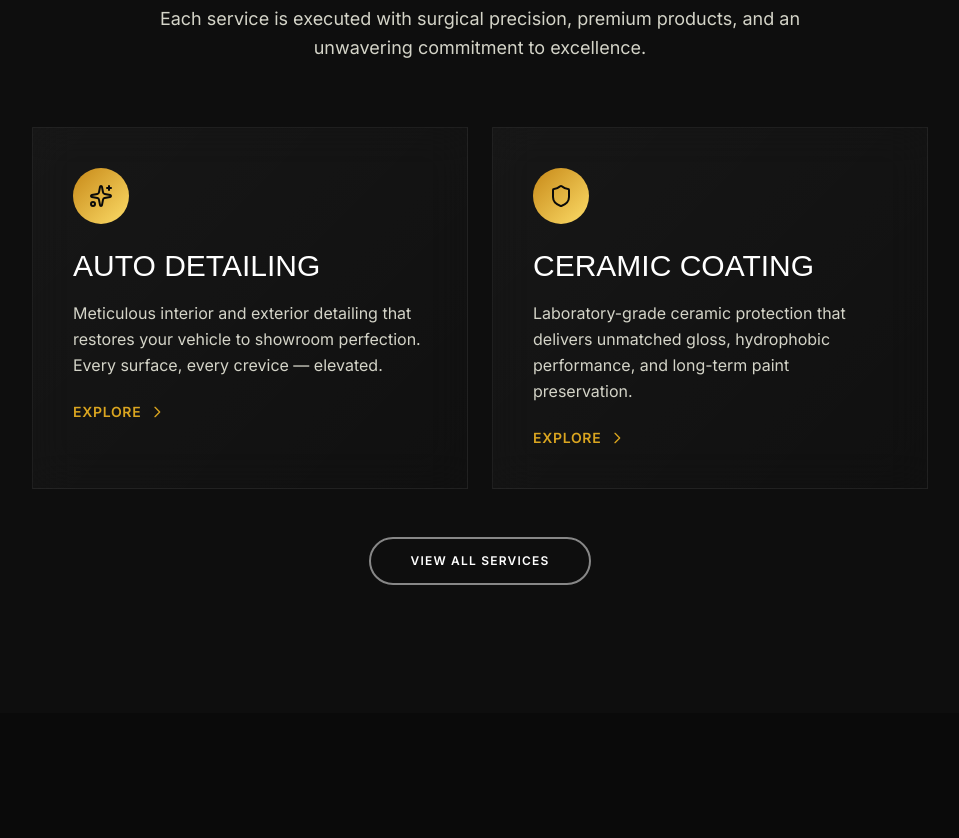
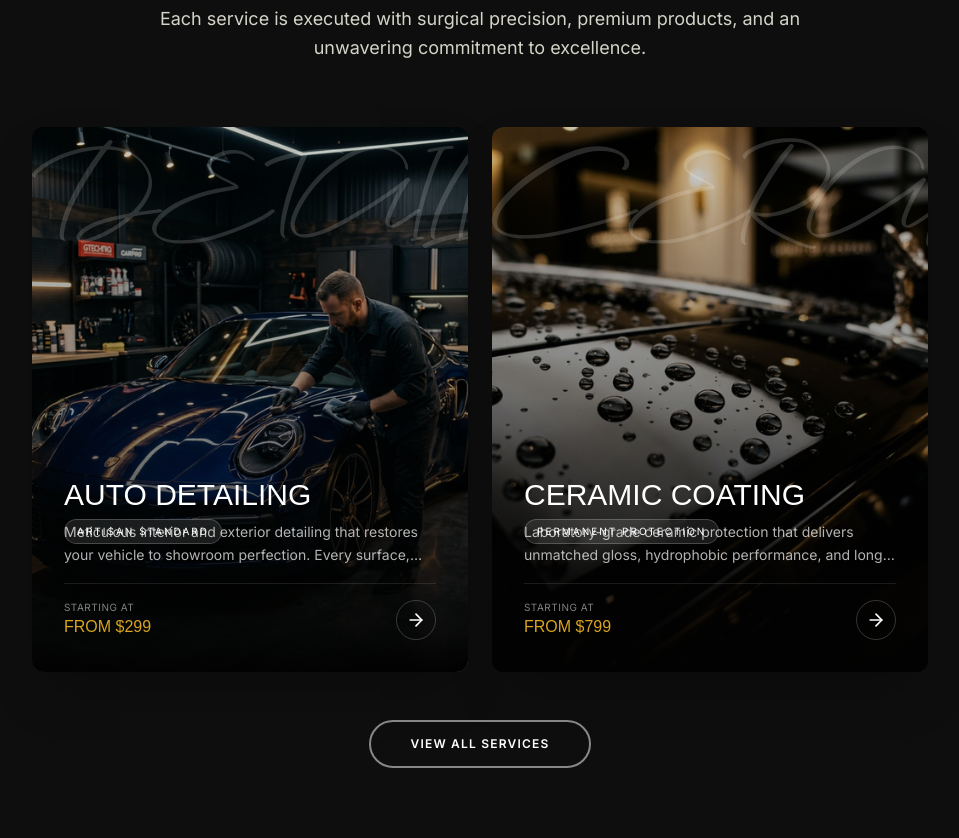
Before and after one commit to empexofficial/torvani, a Next.js app: page / in a window 1280 px wide. Shown: the part 2220-3058 px from the top of the page, without its empty margins (160-1119 px from the left). Built offline with nearby package versions, Linux system fonts and the light colour scheme; a web font is replaced by a local one.

Commit message:
feat: Redesign `ServiceCard` to display images, badges, prices, and model names, integrating new service data and assets.

```diff
--- a/src/app/page.tsx
+++ b/src/app/page.tsx
@@ -114,7 +114,7 @@ export default function HomePage() {
       <section className="py-24 md:py-32 bg-obsidian-200/50">
         <div className="max-w-8xl mx-auto px-6">
           <SectionTitle
-            label="Our Services"
+            label="Your Torvani journey starts now."
             title="Signature Services"
             subtitle="Each service is executed with surgical precision, premium products, and an unwavering commitment to excellence."
           />
@@ -126,6 +126,10 @@ export default function HomePage() {
                 description={service.shortDescription}
                 href={service.href}
                 icon={service.icon}
+                image={service.image}
+                badge={service.badge}
+                price={service.price}
+                modelName={service.modelName}
                 index={index}
               />
             ))}
--- a/src/app/services/page.tsx
+++ b/src/app/services/page.tsx
@@ -39,6 +39,10 @@ export default function ServicesPage() {
                                 description={service.shortDescription}
                                 href={service.href}
                                 icon={service.icon}
+                                image={service.image}
+                                badge={service.badge}
+                                price={service.price}
+                                modelName={service.modelName}
                                 index={index}
                             />
                         ))}
--- a/src/components/ui/ServiceCard.tsx
+++ b/src/components/ui/ServiceCard.tsx
@@ -1,18 +1,22 @@
 import Link from "next/link";
 import AnimatedSection from "./AnimatedSection";
-import { Sparkles, Shield } from "lucide-react";
+import { Sparkles, Shield, ArrowRight } from "lucide-react";
 
 interface ServiceCardProps {
     title: string;
     description: string;
     href: string;
     icon: string;
+    image: string;
+    badge: string;
+    price: string;
+    modelName: string;
     index?: number;
 }
 
 const iconMap: Record<string, React.ReactNode> = {
-    sparkles: <Sparkles className="w-6 h-6" />,
-    shield: <Shield className="w-6 h-6" />,
+    sparkles: <Sparkles className="w-4 h-4" />,
+    shield: <Shield className="w-4 h-4" />,
 };
 
 export default function ServiceCard({
@@ -20,41 +24,57 @@ export default function ServiceCard({
     description,
     href,
     icon,
+    image,
+    badge,
+    price,
+    modelName,
     index = 0,
 }: ServiceCardProps) {
     return (
         <AnimatedSection delay={index * 0.15}>
-            <Link href={href} className="group block h-full">
-                <div className="glass-card glass-card-hover h-full p-8 md:p-10 transition-all duration-500 hover:shadow-premium-card">
-                    {/* Icon */}
-                    <div className="w-14 h-14 rounded-full flex items-center justify-center mb-6 gold-gradient-bg text-obsidian transition-transform duration-500 group-hover:scale-110">
-                        {iconMap[icon] || <Sparkles className="w-6 h-6" />}
+            <Link href={href} className="group block relative aspect-square md:aspect-[4/5] overflow-hidden rounded-xl bg-obsidian-900 shadow-2xl">
+                {/* Background Image */}
+                <div
+                    className="absolute inset-0 bg-cover bg-center transition-transform duration-1000 group-hover:scale-110"
+                    style={{ backgroundImage: `url(${image})` }}
+                />
+
+                {/* Dark Overlay for depth */}
+                <div className="absolute inset-0 bg-gradient-to-t from-obsidian-900 via-obsidian-900/40 to-obsidian-900/20 group-hover:from-obsidian-950 transition-colors duration-500" />
+
+                {/* Top Overlay: Service "Model" Name */}
+                <div className="absolute top-8 left-0 right-0 text-center pointer-events-none">
+                    <span className="font-colbiac text-6xl md:text-7xl lg:text-8xl text-white/20 uppercase tracking-tighter opacity-80 transition-all duration-700 group-hover:opacity-40 group-hover:scale-105 inline-block">
+                        {modelName}
+                    </span>
+                </div>
+
+                {/* Badge Overlay */}
+                <div className="absolute bottom-32 left-8 transition-transform duration-500 group-hover:-translate-y-2">
+                    <div className="px-3 py-1 bg-white/10 backdrop-blur-md border border-white/20 rounded-full inline-flex items-center gap-2">
+                        <span className="text-[10px] text-white font-body uppercase tracking-[0.2em]">
+                            {badge}
+                        </span>
                     </div>
+                </div>
 
-                    {/* Content */}
-                    <h3 className="font-display text-2xl md:text-3xl font-bold text-ivory-50 mb-4 group-hover:text-gold-200 transition-colors duration-300">
+                {/* Content Overlay */}
+                <div className="absolute bottom-0 left-0 right-0 p-8 pt-0 flex flex-col justify-end h-1/2">
+                    <h3 className="font-display text-2xl md:text-3xl font-bold text-white mb-2 transition-transform duration-500 group-hover:-translate-y-1">
                         {title}
                     </h3>
-                    <p className="text-ivory-400 font-body leading-relaxed mb-6">
+                    <p className="text-white/70 font-body text-sm leading-relaxed mb-4 line-clamp-2 transition-transform duration-500 group-hover:-translate-y-1 opacity-100 group-hover:opacity-90">
                         {description}
                     </p>
 
-                    {/* Link indicator */}
-                    <div className="flex items-center gap-2 text-gold-400 font-body text-sm font-semibold uppercase tracking-wider group-hover:gap-3 transition-all duration-300">
-                        <span>Explore</span>
-                        <svg
-                            className="w-4 h-4 transition-transform duration-300 group-hover:translate-x-1"
-                            fill="none"
-                            viewBox="0 0 24 24"
-                            stroke="currentColor"
-                            strokeWidth={2}
-                        >
-                            <path
-                                strokeLinecap="round"
-                                strokeLinejoin="round"
-                                d="M9 5l7 7-7 7"
-                            />
-                        </svg>
+                    <div className="flex items-center justify-between pt-4 border-t border-white/10 transition-transform duration-500 group-hover:-translate-y-1">
+                        <div className="flex flex-col">
+                            <span className="text-[10px] text-white/50 uppercase tracking-wider font-body">Starting At</span>
+                            <span className="text-gold-400 font-display font-bold">{price}</span>
+                        </div>
+                        <div className="w-10 h-10 rounded-full border border-white/20 flex items-center justify-center text-white transition-all duration-300 group-hover:bg-white group-hover:text-obsidian group-hover:border-white">
+                            <ArrowRight className="w-5 h-5" />
+                        </div>
                     </div>
                 </div>
             </Link>
--- a/src/lib/data.ts
+++ b/src/lib/data.ts
@@ -9,6 +9,10 @@ export interface Service {
     shortDescription: string;
     icon: string;
     href: string;
+    image: string;
+    badge: string;
+    price: string;
+    modelName: string;
 }
 
 export interface Testimonial {
@@ -66,6 +70,10 @@ export const services: Service[] = [
             "Meticulous interior and exterior detailing that restores your vehicle to showroom perfection. Every surface, every crevice — elevated.",
         icon: "sparkles",
         href: "/services/auto-detailing",
+        image: "/images/services/detailing.png",
+        badge: "Artisan Standard",
+        price: "From $299",
+        modelName: "Detailing",
     },
     {
         id: "ceramic-coating",
@@ -75,6 +83,10 @@ export const services: Service[] = [
             "Laboratory-grade ceramic protection that delivers unmatched gloss, hydrophobic performance, and long-term paint preservation.",
         icon: "shield",
         href: "/services/ceramic-coating",
+        image: "/images/services/ceramic.png",
+        badge: "Permanent Protection",
+        price: "From $799",
+        modelName: "Ceramic",
     },
 ];
 
```
Also changed, not shown: public/images/services/ceramic.png (added), public/images/services/detailing.png (added).
